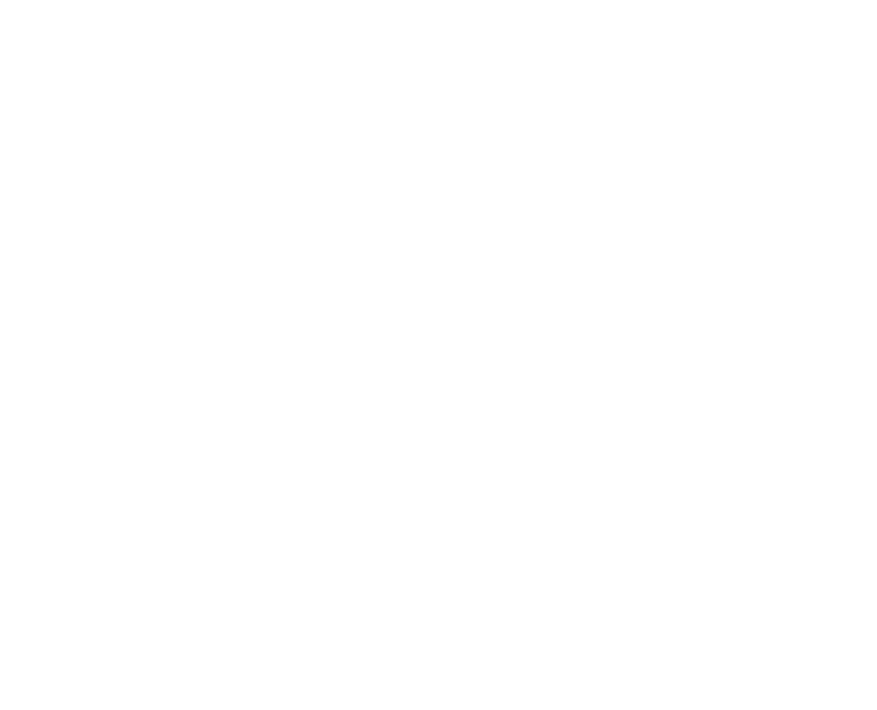
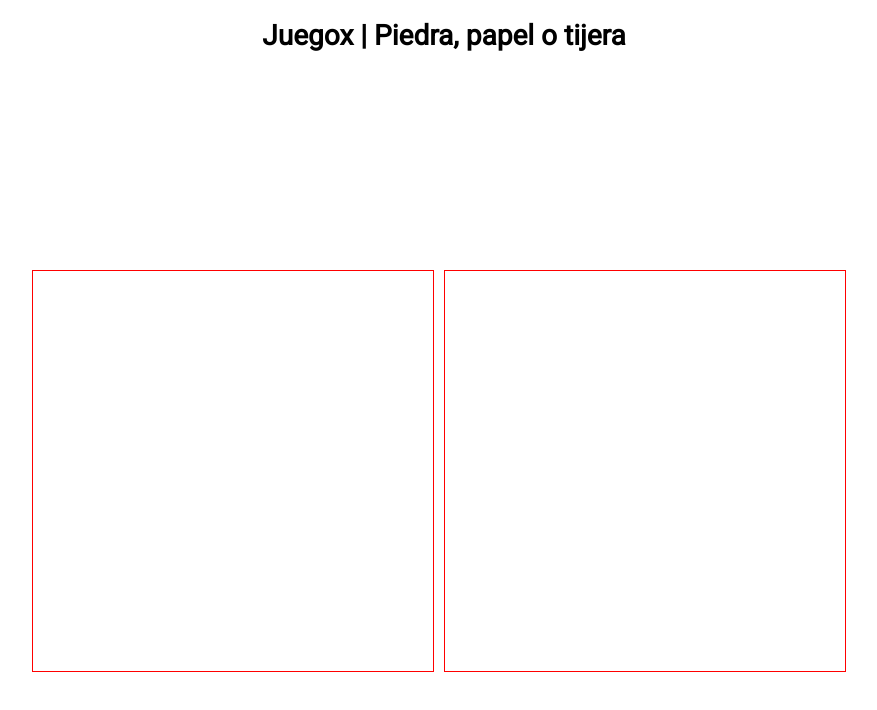
Before and after one commit to jshc27/Juegox.com, a plain HTML site: page index.html in a window 1280 px wide. Shown: the whole page, without its empty margins (196-1073 px from the left). Drawn offline with Linux system fonts and the light colour scheme.

Commit message:
added styles and structure to the browser

```diff
--- a/index.html
+++ b/index.html
@@ -4,11 +4,19 @@
     <meta charset="UTF-8">
     <meta http-equiv="X-UA-Compatible" content="IE=edge">
     <meta name="viewport" content="width=device-width, initial-scale=1.0">
+    <link rel="stylesheet" href="./styles.css"></link>
     <title>Juegox.com</title>
 </head>
 <body>
+    <h1>Juegox | Piedra, papel o tijera</h1>
+    <div class="container">
+        <div class="container-user">
 
+        </div>
+        <div class="container-machine">
 
+        </div>
+    </div>
 
 
     <script src="./index.js"></script>
--- a/index.js
+++ b/index.js
@@ -14,11 +14,11 @@ var resultado = function(user, machine) {
         } else if ( user === opcion3 && machine === opcion2) {
             console.log('El usuario GAN0 con ' + opcion3);
         } else {
-            console.log('Gano la machine');
+            console.log('Gano la maquina');
         }
     } else if (user === machine) {
         console.log('Es un empate');
     }
 }
 
-resultado(opcion3, opcion2);
+resultado(opcion2, opcion2);
--- a/styles.css
+++ b/styles.css
@@ -0,0 +1,31 @@
+@import url('https://fonts.googleapis.com/css2?family=Roboto:wght@300;400&display=swap');
+
+
+body {
+
+    margin: 0px;
+    padding: 0px;
+    font-size: 14px;
+    font-family: 'Roboto', sans-serif;
+
+}
+
+h1 {
+    text-align: center;
+}
+.container {
+
+    height: 100vh;
+    width: 100vw;
+    display: flex;
+    justify-content: center;
+    align-items: center;
+
+}
+.container-user, .container-machine {
+
+    width: 400px;
+    height: 400px;
+    border: 1px solid red;
+    margin-right: 10px;
+}
```
